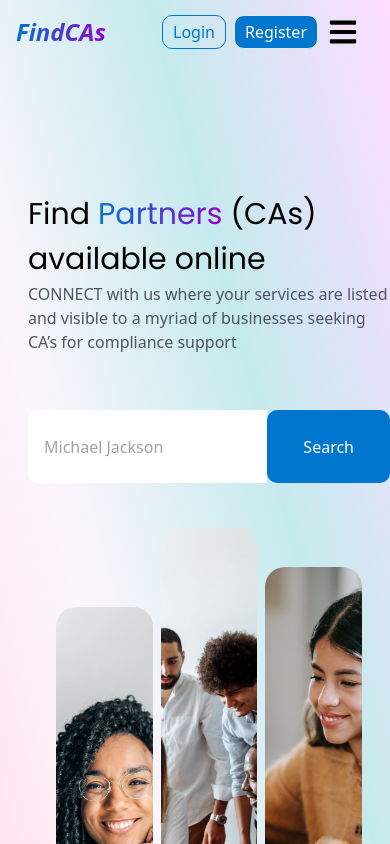
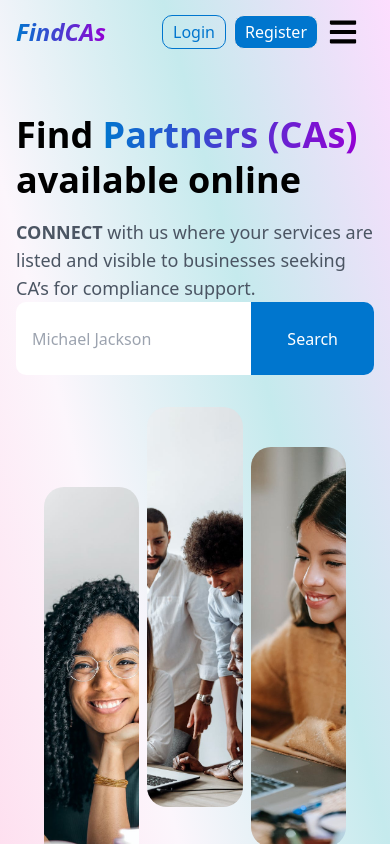
Before and after one commit to ImAnshuJoshi/findCAs, a React (Vite) app in the folder frontend/: page / in a window 390 px wide. Shown: the top 844 px of the page. Built offline with nearby package versions, Linux system fonts and the light colour scheme.

Commit message:
changes responsiveness

```diff
--- a/frontend/src/components/herosection/HeroSection.jsx
+++ b/frontend/src/components/herosection/HeroSection.jsx
@@ -1,39 +1,34 @@
 import NavBar from "../navbar/Navbar";
+import SearchBar from "../searchbar/SearchBar";
 import HeroOne from "../../assets/Hero1.jpeg";
 import HeroTwo from "../../assets/Hero2.jpeg";
 import HeroThree from "../../assets/Hero3.jpeg";
-import SearchBar from "../searchbar/searchBar";
+
 const HeroSection = () => {
   const gradientStyle = {
     background:
       "linear-gradient(75deg, #FEDDEE 0%, #FCF6FC 31.77%, #C5EAED 64.58%, #FDDDFE 100%)",
   };
-
   return (
     <div className="w-full backdrop-blur-2xl" style={gradientStyle}>
-      <div>
       <NavBar />
-      </div>
-      <div>
-        <div className="flex py-[84px] pl-7 flex-col md:flex-row overflow-hidden">
-          <div className="md:w-1/2 py-11 flex-row w-full">
-            <div className="md:w-[600px]">
-              <h2 className="text-bold md:text-[59px] text-[30px] font-popp">
+      <div className="container mx-auto py-12 md:py-24 px-4">
+        <div className="flex flex-col md:flex-row items-center justify-between">
+          <div className="md:w-1/2">
+            <h2 className="text-4xl md:text-6xl font-bold leading-tight">
               Find{" "}
-                <span className="bg-gradient-to-r from-primary to-secondary text-transparent bg-clip-text">
-                  Partners
+              <span className="bg-clip-text text-transparent bg-gradient-to-r from-primary to-secondary">
+                Partners (CAs)
               </span>{" "}
-                (CAs) <br /> available online
+              available online
             </h2>
-              <p className="text-gray-600 pb-14 w-full">
-                <span className="text-bold">CONNECT </span>with us where your
-                services are listed and visible to a myriad of businesses
-                seeking CA’s for compliance support
+            <p className="text-gray-600 text-lg md:text-xl mt-4">
+              <span className="font-bold">CONNECT</span> with us where your
+              services are listed and visible to businesses seeking CA’s for compliance support.
             </p>
             <SearchBar />
           </div>
-          </div>
-          <div className="md:w-1/2 w-full ">
+          <div className="md:w-1/2 mt-8 md:mt-0 flex justify-center">
             <div className="flex gap-2 px-7">
               <div className="w-1/3 items-baseline pt-20">
                 <img
@@ -59,6 +54,7 @@ const HeroSection = () => {
             </div>
           </div>
         </div>
+      </div>
       <svg
         xmlns="http://www.w3.org/2000/svg"
         width="100vw"
@@ -69,7 +65,6 @@ const HeroSection = () => {
         <path d="M0 210H1536V80.0669V0L0 192.622V210Z" fill="#FAFBFC" />
       </svg>
     </div>
-    </div>
   );
 };
 
--- a/frontend/src/components/searchbar/SearchBar.jsx
+++ b/frontend/src/components/searchbar/SearchBar.jsx
@@ -37,7 +37,7 @@ const SearchBar = () => {
         className="w-full rounded-l-[10px] border-none h-[73px] px-4"
       />
       <button
-        className="bg-primary rounded-[10px] text-white px-9 hover:text-black"
+        className="bg-primary rounded-r-[10px] text-white px-9 hover:text-black"
         onClick={handleSearch}
       >
         Search
```
Lines whose indentation alone changed are shown as unchanged.
